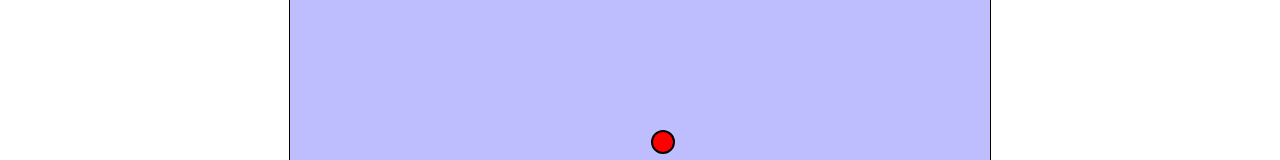
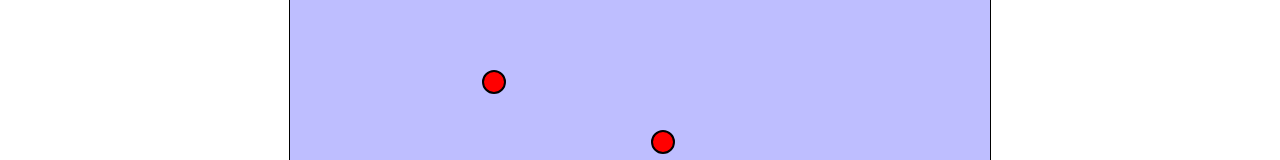
Before and after one commit to akalinoxd/jogo-da-velha, a React (Create React App) app: page /novo-jogo in a window 1280 px wide. Shown: the part 415-575 px from the top of the page. Built offline with nearby package versions, Linux system fonts and the light colour scheme.

Commit message:
minor changes

```diff
--- a/src/components/BolinhaInimiga.jsx
+++ b/src/components/BolinhaInimiga.jsx
@@ -4,11 +4,29 @@ const BolinhaInimiga = ({ index, startTime }) => {
 
     const [posX, setPosX] = useState(Math.random() * (678 - 0) + 0)
     const [posY, setPosY] = useState(0)
+    const [isVisible, setVisible] = useState(false)
 
     const step = 3
 
+    const ballStyle = {
+        border: '2px solid black',
+        backgroundColor: 'red',
+        width: '20px',
+        height: '20px',
+        borderRadius: '100px',
+        display: isVisible ? 'inline-block' : 'none',
+        position: 'absolute',
+        left: `${posX}px`,
+        top: `${posY}px`
+    }
+
+
     const move = () => {
         setPosY(prevPosY => {
+            if (prevPosY > 0) {
+                setVisible(true)
+            }
+
             if (prevPosY <= 678) {
                 return prevPosY + step
             } else {
@@ -26,18 +44,6 @@ const BolinhaInimiga = ({ index, startTime }) => {
         }, startTime)
     }, [])
 
-    const ballStyle = {
-        border: '2px solid black',
-        backgroundColor: 'red',
-        width: '20px',
-        height: '20px',
-        borderRadius: '100px',
-        display: 'inline-block',
-        position: 'absolute',
-        left: `${posX}px`,
-        top: `${posY}px`
-    }
-
     return (
         <div className='elem' id={`elem${index}`} key={`elem${index}`} style={ballStyle}></div>
     )
--- a/src/pages/NovoJogo.js
+++ b/src/pages/NovoJogo.js
@@ -77,6 +77,7 @@ const NovoJogo = () => {
                         <BolinhaInimiga index={7} startTime={3000} />
                         <BolinhaInimiga index={8} startTime={3500} />
                         <BolinhaInimiga index={9} startTime={4000} />
+                        <BolinhaInimiga index={10} startTime={4500} />
                     </div>
                     <div style={bolinhaPrincipalStyle}></div>
                 </div>
```
